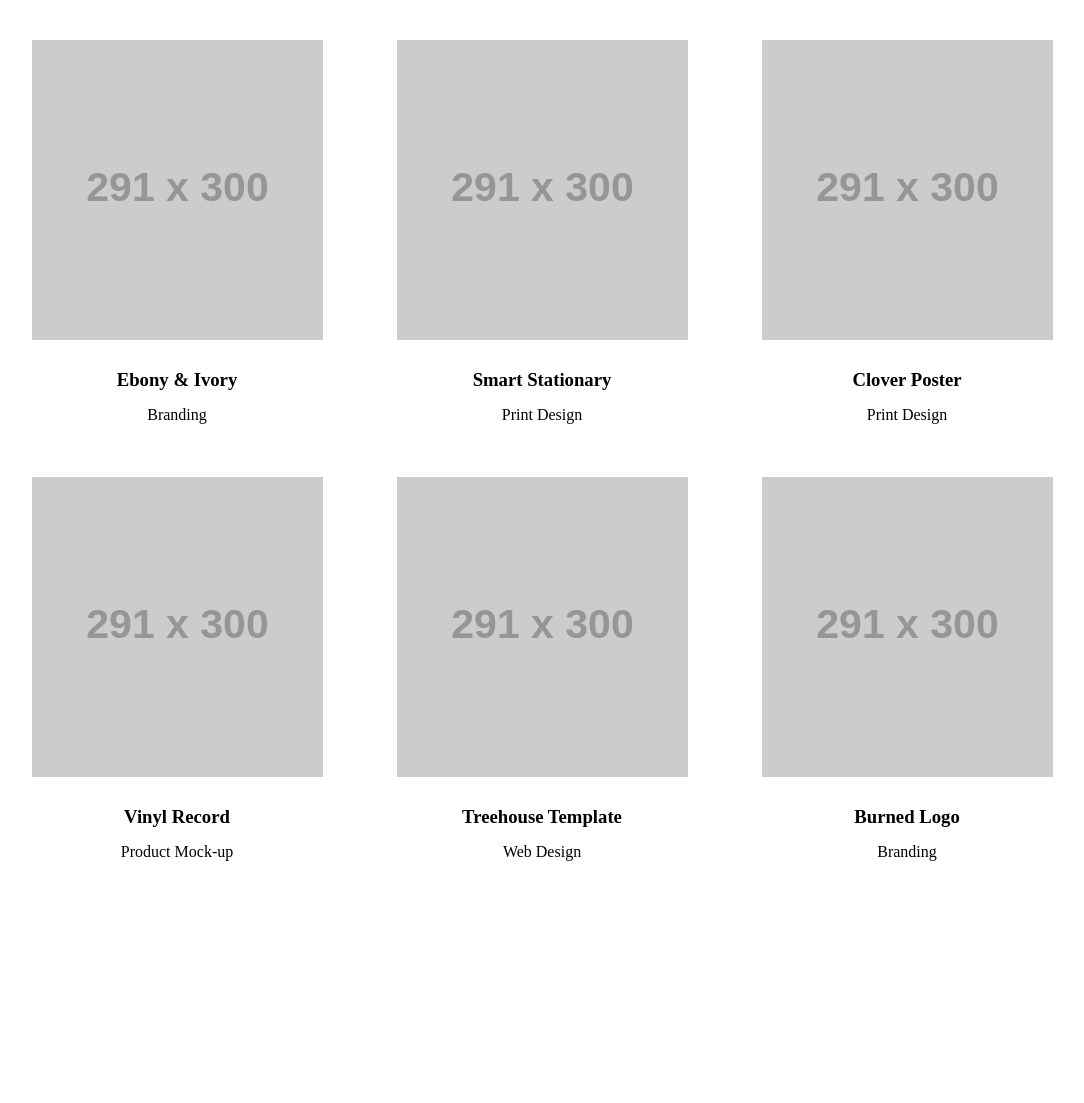
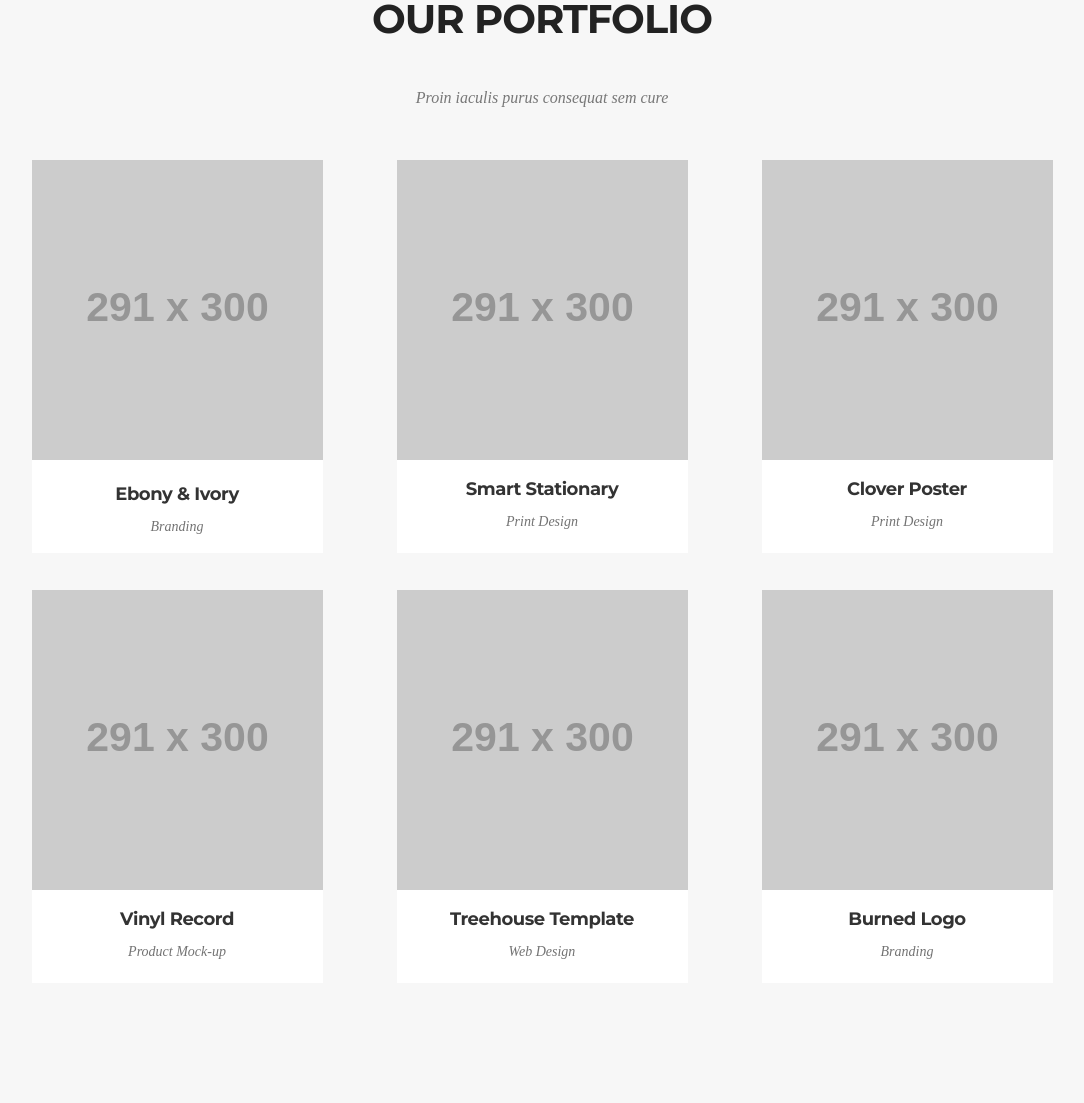
Before and after one commit to wyrwat/landin-page, a website: page index.html in a window 1280 px wide. Shown: the part 1602-2705 px from the top of the page, without its empty margins (98-1182 px from the left). Before the commit the page ends 2479 px from the top, so only its background shows below. Drawn offline with Linux system fonts and the light colour scheme; placeholder pictures from the web are drawn by us.

Commit message:
Add styles to portfolio

```diff
--- a/index.html
+++ b/index.html
@@ -55,39 +55,51 @@
 		</ul>
 	<section class="portfolio">
 	<h2>our portfolio</h2>
-	<p class="portfolio" >Proin iaculis purus consequat sem cure</p>
+	<p class="porfolio-description" >Proin iaculis purus consequat sem cure</p>
 	<div class="container gallery-container">
 		<div class="photo-container container">
 			<img class="photo" src="https://via.placeholder.com/291X300">
+			<div class="info container">
 				<h3>Ebony & Ivory</h3>
 				<p>Branding</p>
 			</div>
+		</div>
 		<div class="photo-container container">
 			<img class="photo" src="https://via.placeholder.com/291X300">
+			<div class="info">
 				<h3>Smart Stationary</h3>
 				<p>Print Design</p>
 			</div>
+		</div>
 		<div class="photo-container container">
 			<img class="photo" src="https://via.placeholder.com/291X300">
+			<div class="info">
 				<h3>Clover Poster</h3>
 				<p>Print Design</p>
 			</div>
 		</div>
-	<div class="container gallery-container">
+	</div>
+	<div class="container gallery-container bottom">
 		<div class="photo-container container">
 			<img class="photo" src="https://via.placeholder.com/291X300">
+			<div class="info">
 				<h3>Vinyl Record</h3>
 				<p>Product Mock-up</p>
 			</div>
+		</div>
 		<div class="photo-container container">
 			<img class="photo" src="https://via.placeholder.com/291X300">
+			<div class="info">
 				<h3>Treehouse Template</h3>
 				<p>Web Design</p>
 			</div>
+		</div>
 		<div class="photo-container container">
 			<img class="photo" src="https://via.placeholder.com/291X300">
+			<div class="info">
 				<h3>Burned Logo</h3>
 				<p>Branding</p>
+			</div>
 		</div>
 	</div>
 
--- a/sass/style.scss
+++ b/sass/style.scss
@@ -187,6 +187,11 @@ body {
 
 .portfolio {
 	text-align: center;
+	background-color: #f7f7f7;
+
+		.bottom {
+			padding-bottom: 120px;
+		}
 
 		h2 {
 			color: #222222;
@@ -196,9 +201,10 @@ body {
 			line-height: 75px;
 			text-transform: uppercase;
 			letter-spacing: -1px;
+			padding-top: 120px;
 		}
 
-		.portfolio {
+		.porfolio-description{
 			color: #777777;
 			font-family: "Droid Serif";
 			font-size: 16px;
@@ -214,15 +220,33 @@ body {
 
     			.photo {
     				margin: 37px;
-    				position: relative;
     			}
+				.info {
 
-    			h3 {
-    				margin-top: -8px;
-    			}
+					width: 291px;
+					height: 93px;
+					background-color: #ffffff;
+					flex-direction: column;
+					justify-content: center;
+					margin-left: 37px;
+					margin-top: -37px;
 
-				p {
-					margin-top: -4px;
+	    			h3 {
+
+						color: #333333;
+						font-family: $font-1;
+						font-size: 18px;
+						font-weight: 700;
+						letter-spacing: -0.45px;
+	    			}
+
+					p {
+						margin-top: -4px;
+						color: #737373;
+						font-family: "Droid Serif";
+						font-size: 14px;
+						font-style: italic;
+					}
 				}
 			}
 		}
```
Also changed, not shown: css/style.css, css/style.prefixed.css, 2 other files. Lines whose indentation alone changed are shown as unchanged.
